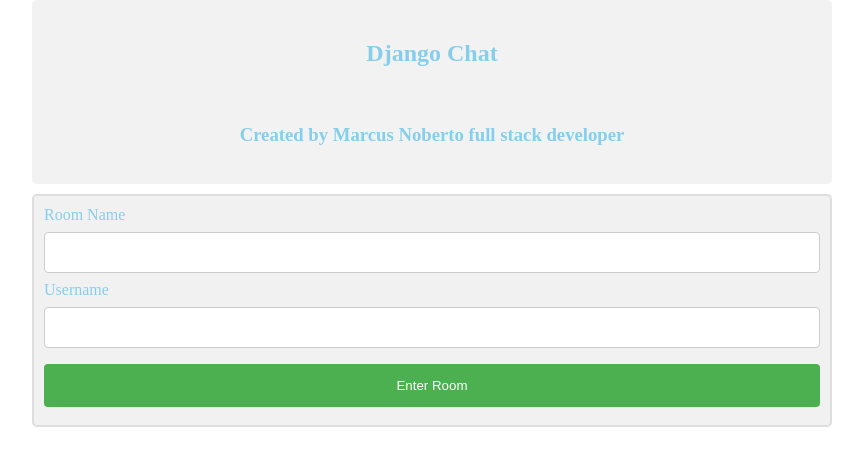
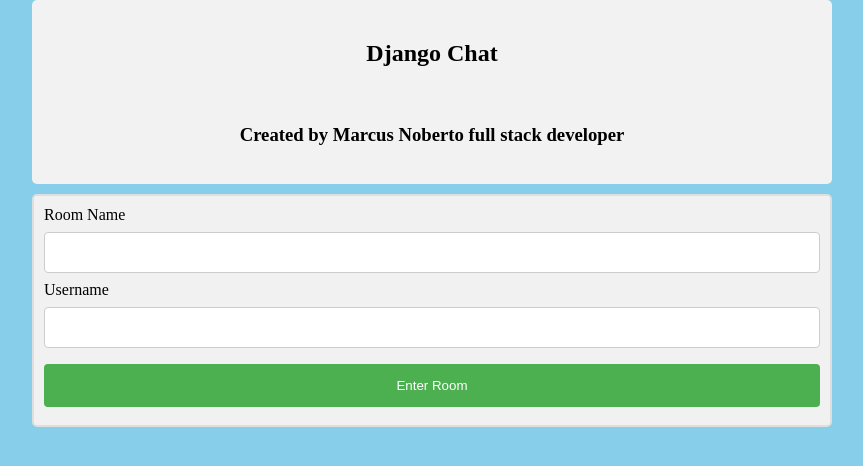
Before and after one commit to MarcusNoberto/ChatApp, a Django app: page / in a window 1280 px wide. Shown: the top 466 px of the page, without its empty margins (208-1071 px from the left). Run offline with Django 3.2, Linux system fonts and the light colour scheme; parts of the project's set-up code (start-up, migrations or seed data) failed here and were passed over.

Commit message:
change background color

```diff
--- a/templates/home.html
+++ b/templates/home.html
@@ -7,7 +7,7 @@
   margin: 0 auto;
   max-width: 800px;
   padding: 0 20px;
-    color: #87CEEB
+    background-color: #87CEEB;
 }
 
 .container {
```
